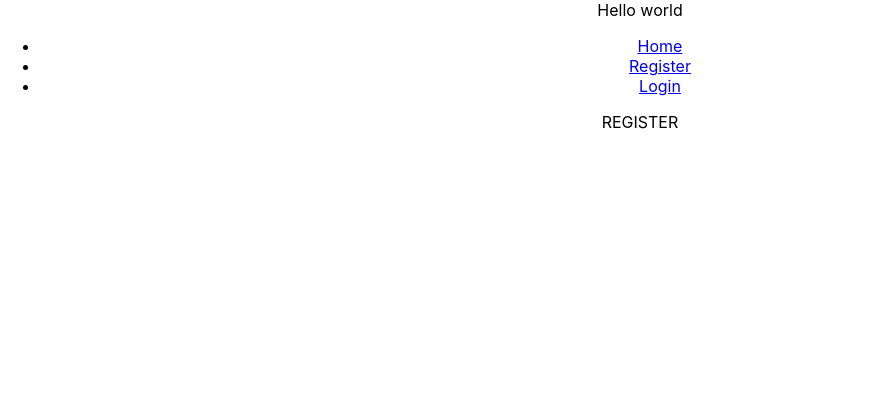
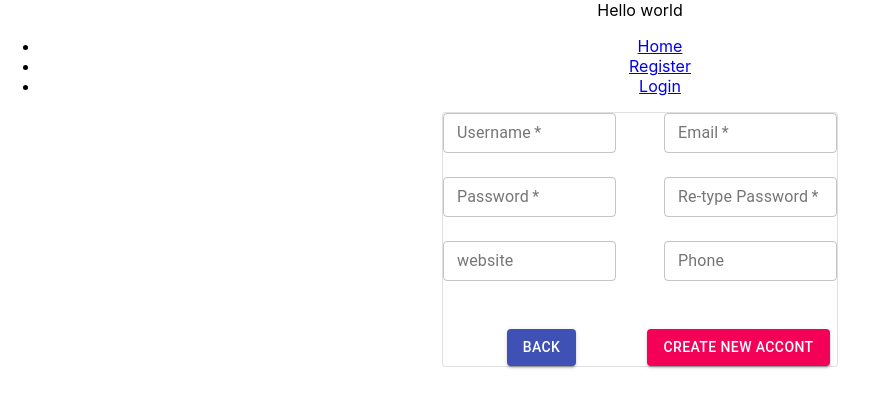
Before and after one commit to mintyTaco/basicloginap, a React (Create React App) app: page /register in a window 1280 px wide. Shown: the top 408 px of the page, without its empty margins (0-878 px from the left). Built offline with nearby package versions, Linux system fonts and the light colour scheme.

Commit message:
register in progress

```diff
--- a/package.json
+++ b/package.json
@@ -7,6 +7,8 @@
     "@testing-library/jest-dom": "^5.11.9",
     "@testing-library/react": "^11.2.5",
     "@testing-library/user-event": "^12.8.3",
+    "formik": "^2.2.6",
+    "formik-material-ui": "^3.0.1",
     "react": "^17.0.1",
     "react-dom": "^17.0.1",
     "react-router": "^5.2.0",
--- a/src/components/register.js
+++ b/src/components/register.js
@@ -1,9 +1,176 @@
-import React, { useEffect } from "react";
+
+import {Formik, Form, Field} from 'formik';
+
+import {
+  fieldToTextField,
+  TextFieldProps,
+  Select,
+  Switch,
+} from 'formik-material-ui';
+
+import React, { useState, useEffect } from "react";
 import { Button, Container, Grid, Paper, TextField } from "@material-ui/core";
 import { useDispatch, useSelector } from "react-redux";
+import { useHistory } from "react-router";
+import { userRegisterActions } from "../redux/actions/registerActions";
+export const Register = () => {
 
-const Register = () => {
-  return <div>{"REGISTER"}</div>;
+  const dispatch = useDispatch();
+  const [inputs, setInputs] = useState({});
+  const history = useHistory();
+
+  return (
+    <Formik
+      initialValues={{
+        username: '',
+        password: '',
+        email: '',
+        phone: '',
+        website: '',
+        retypePassword: ''
+      }}
+      // validate={ values => {
+      //   const errors = {};
+      //   if(!/^[A-Z0-9._%+-]+@[A-Z0-9.-]+\.[A-Z]{2,4}$/i.test(values.email)){
+      //     errors.email = 'invalid email';
+      //   }
+      //   // if(values.password !== values.retypePassword){
+      //   //   alert('password not matching')
+      //   // }
+      //   return errors;
+      // }}
+      onSubmit={(values, {setSubmitting}) => {
+        // setTimeout(() => {
+        //   setSubmitting(false);
+        //   alert(JSON.stringify(values, null, 2));
+        // }, 500);
+        setSubmitting(false);
+        setInputs(values);
+        if (values.password != values.retypePassword){
+          alert('passwords are not matching');
+        }
+        console.log(values.username)
+        if (values.username && values.password && values.email) {
+          dispatch(
+            userRegisterActions.register(values, { pathname: "/" }, history)
+          );
+        }
+        else{
+          alert('please fill the required data')
+        }
+
+      }}
+    >
+      {({submitForm, isSubmitting, touched, errors}) => (
+
+      <Container  maxWidth="xs">
+        <Paper variant={"outlined"}>
+          <Form >
+            <Grid container spacing={6}>
+              <Grid item xs={6}>
+                <Grid container spacing={3}>
+                  <Grid item xs={12}>
+                    <Field
+                      required
+                      label="Username"
+                      component={TextField}
+                      name="username"
+                      size="small"
+                      variant="outlined"
+                    />
+                  </Grid>
+
+                  <Grid item xs={12}>
+                    <Field
+                      required
+                      label="Password"
+                      component={TextField}
+                      name="password"
+                      size="small"
+                      type="password"
+                      variant="outlined"
+                    />
+                  </Grid>
+
+                  <Grid item xs={12}>
+                    <Field
+                      component={TextField}
+                      label="website"
+                      name="website"
+                      size="small"
+                      variant="outlined"
+                    />
+                  </Grid>
+                </Grid>
+              </Grid>
+
+              <Grid item xs={6}>
+                <Grid container spacing={3}>
+                  <Grid item xs={12}>
+                    <Field
+                      required
+                      label="Email"
+                      component={TextField}
+                      name="email"
+                      size="small"
+                      variant="outlined"
+                    />
+                  </Grid>
+
+                  <Grid item xs={12}>
+                    <Field
+                      required
+                      label="Re-type Password"
+                      component={TextField}
+                      name="password"
+                      size="small"
+                      type="password"
+                      variant="outlined"
+                    />
+                  </Grid>
+
+                  <Grid item xs={12}>
+                    <Field
+                      component={TextField}
+                      label="Phone"
+                      name="phone"
+                      size="small"
+                      variant="outlined"
+                    />
+                  </Grid>
+                </Grid>
+              </Grid>
+
+              <Grid item xs={12}
+                style={{
+                  display: "flex",
+                  flexDirection: "row",
+                  justifyContent: "space-around",
+                }}
+              >
+
+                <Grid item xs={6}>
+                  <Button color="primary" variant="contained" href="\login">
+                    Back
+                  </Button>
+                </Grid>
+
+                <Grid item xs={6}>
+                  <Button color="secondary" variant="contained" disabled={isSubmitting} onClick={submitForm}>
+                    Create New Accont
+
+                  </Button>
+                </Grid>
+
+              </Grid>
+            </Grid>
+          </Form>
+        </Paper>
+      </Container>
+
+    )}
+    </Formik>
+  );
 };
 
 export default Register;
--- a/src/redux/actions/constants.js
+++ b/src/redux/actions/constants.js
@@ -3,4 +3,8 @@ export const userConstants = {
   LOGIN_SUCCESS: "LOGIN_SUCCESS",
   LOGIN_FAILURE: "LOGIN_FAILURE",
   LOGOUT: "LOGOUT",
+
+  REGISTER_REQUEST: "REGISTER_REQUEST",
+  REGISTER_SUCCESS: "REGISTER_SUCCESS",
+  REGISTER_FAILURE: "REGISTER_FAILURE",
 };
--- /dev/null
+++ b/src/redux/actions/registerActions.js
@@ -0,0 +1,27 @@
+import { userConstants } from "./constants";
+import { userServiceHandler } from "../../utils/userHandler";
+const request = (user) => {
+  return { type: userConstants.REGISTER_REQUEST, user };
+};
+
+const register = (user, path, history) => {
+  const success = (user) => {
+    return { type: userConstants.REGISTER_SUCCESS, user };
+  };
+  const failure = (error) => {
+    return { type: userConstants.REGISTER_FAILURE, error };
+  };
+  return (dispatch) => {
+    dispatch(request({ user }));
+    userServiceHandler.register(user).then(
+      (user) => {
+        dispatch(success(user));
+        history.push(path);
+      },
+      (error) => {
+        dispatch(failure(error.toString()));
+      }
+    );
+  };
+};
+export const userRegisterActions = { register };
```
Also changed, not shown: src/redux/reducers/registerReducer.js (added, +20 -0 lines), 2 other files (tests, documents, lock files or other folders).
